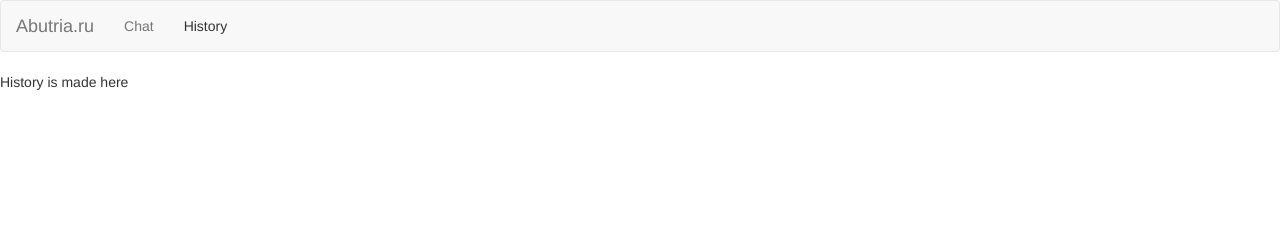
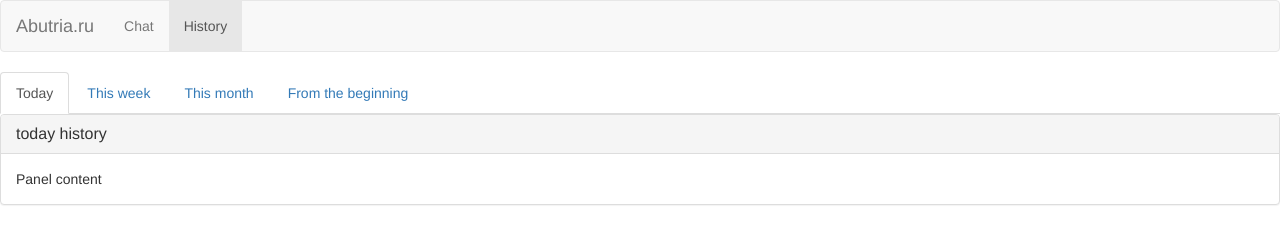
Before and after one commit to Mehonoshin/chat, a website: page public/index.html in a window 1280 px wide. Both pictures are taken after a click on the link "History". Drawn offline with nearby package versions, Linux system fonts and the light colour scheme.

Commit message:
History navigation

```diff
--- a/public/history-area.html
+++ b/public/history-area.html
@@ -1 +1,25 @@
-History is made here
+<div ng-controller="HistoryController as history">
+  <ul class="nav nav-tabs" role="tablist">
+    <li ng-class="{ active:history.isCurrentRange('today') }">
+      <a href="#" ng-click="history.setCurrentRange('today')">Today</a>
+    </li>
+    <li ng-class="{ active:history.isCurrentRange('week') }">
+      <a href="#" ng-click="history.setCurrentRange('week')">This week</a>
+    </li>
+    <li ng-class="{ active:history.isCurrentRange('month') }">
+      <a href="#" ng-click="history.setCurrentRange('month')">This month</a>
+    </li>
+    <li ng-class="{ active:history.isCurrentRange('all') }">
+      <a href="#" ng-click="history.setCurrentRange('all')">From the beginning</a>
+    </li>
+  </ul>
+
+  <div class="panel panel-default">
+    <div class="panel-heading">
+      <h3 class="panel-title">{{ history.currentRange }} history</h3>
+    </div>
+    <div class="panel-body">
+      Panel content
+    </div>
+  </div>
+</div>
--- a/public/index.html
+++ b/public/index.html
@@ -17,6 +17,7 @@
       <script src="http://ajax.googleapis.com/ajax/libs/jquery/1.9.1/jquery.min.js"></script>
       <script src="https://ajax.googleapis.com/ajax/libs/angularjs/1.3.0-beta.13/angular.min.js"></script>
       <script src="/js/chat.js"></script>
+      <script src="/js/chat-history.js"></script>
   </body>
 
 </html>
--- a/public/js/chat-history.js
+++ b/public/js/chat-history.js
@@ -0,0 +1,15 @@
+(function(){
+  var app = angular.module('chat-history', []);
+
+  app.controller('HistoryController', function() {
+    this.currentRange = 'today';
+
+    this.isCurrentRange = function(range) {
+      return this.currentRange == range;
+    };
+
+    this.setCurrentRange = function(range) {
+      this.currentRange = range;
+    };
+  });
+})();
--- a/public/js/chat.js
+++ b/public/js/chat.js
@@ -1,4 +1,5 @@
-var app = angular.module('chat', []);
+(function(){
+  var app = angular.module('chat', ['chat-history']);
 
   app.controller('NavigationController', function() {
     this.currentPage = 'index';
@@ -32,3 +33,4 @@ app.directive('historyArea', function() {
       templateUrl: 'history-area.html'
     };
   });
+})();
--- a/public/navigation-area.html
+++ b/public/navigation-area.html
@@ -6,8 +6,12 @@
 
     <div class="collapse navbar-collapse" id="bs-example-navbar-collapse-1">
       <ul class="nav navbar-nav">
-        <li><a href="#" ng-click="navigation.setCurrentPage('index')">Chat</a></li>
-        <li><a href="#" ng-click="navigation.setCurrentPage('history')">History</a></li>
+        <li ng-class="{ active:navigation.isCurrentPage('index') }">
+          <a href="#" ng-click="navigation.setCurrentPage('index')">Chat</a>
+        </li>
+        <li ng-class="{ active:navigation.isCurrentPage('history') }">
+          <a href="#" ng-click="navigation.setCurrentPage('history')">History</a>
+        </li>
       </ul>
     </div>
   </div>
```
Lines whose indentation alone changed are shown as unchanged.
